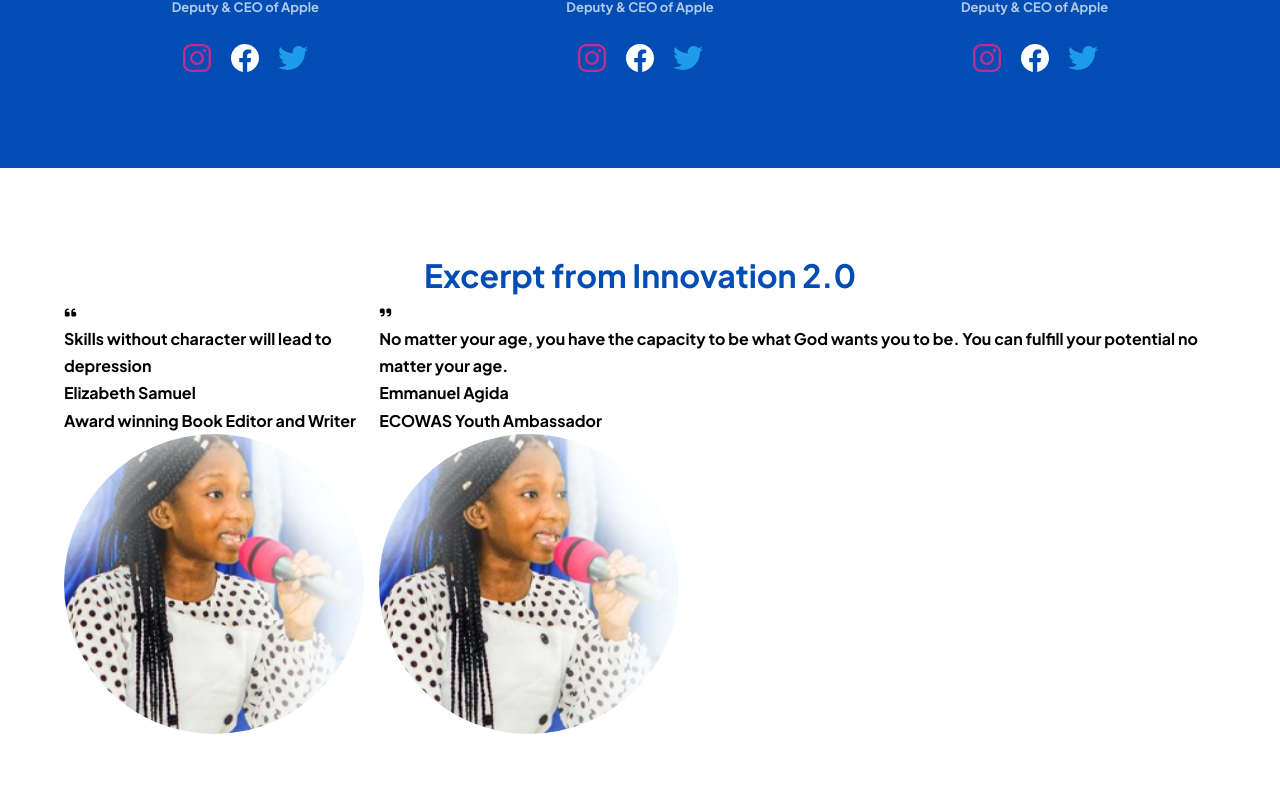
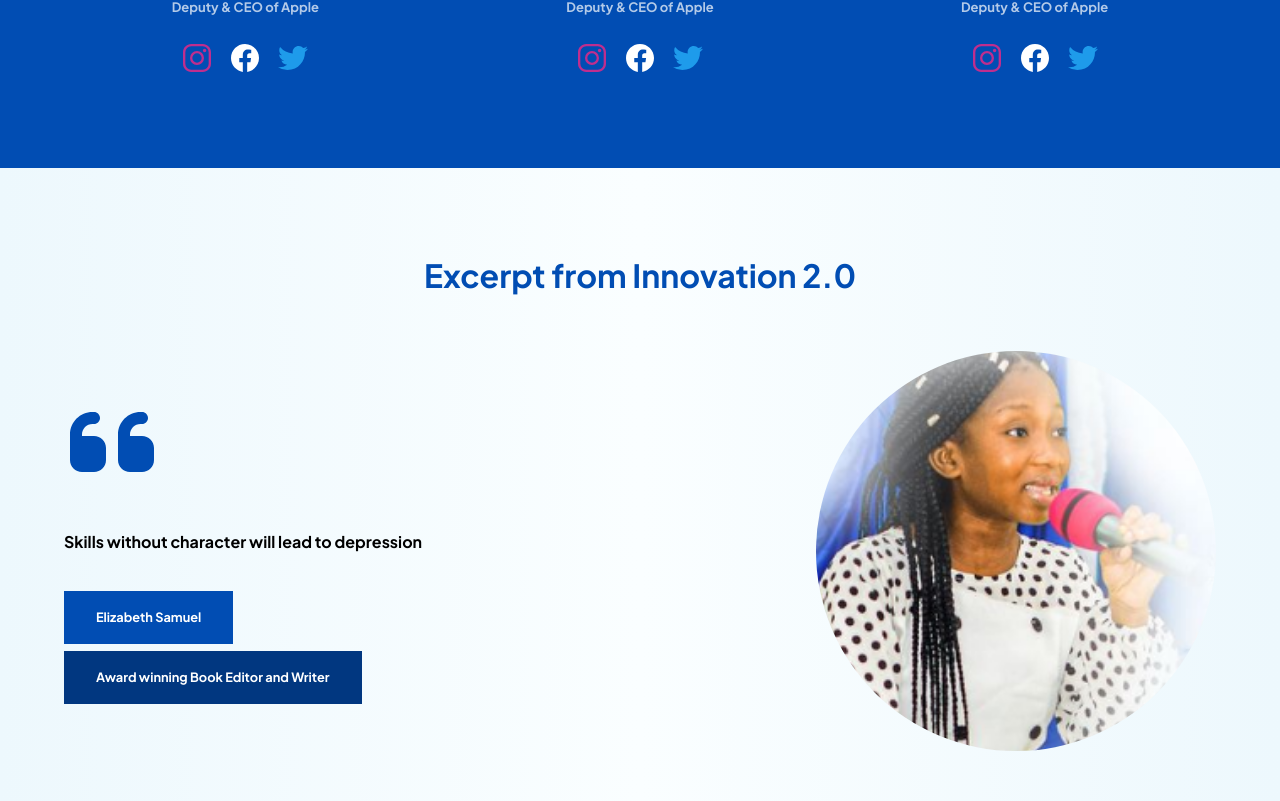
Before and after one commit to tomiwa-adelae/Innovation-3.0, a Next.js app: page / in a window 1280 px wide. Shown: the part 1996-2797 px from the top of the page. Built offline with nearby package versions, Linux system fonts and the light colour scheme; a web font is replaced by a local one.

Commit message:
Made the excerpt section

```diff
--- a/components/Excerpt.jsx
+++ b/components/Excerpt.jsx
@@ -2,55 +2,58 @@ import Image from "next/image";
 import { FaQuoteLeft, FaQuoteRight } from "react-icons/fa6";
 
 const Excerpt = () => {
+	const excerpt = [
+		{
+			name: "Elizabeth Samuel",
+			imagePath: "/elizabeth-samuel.jpg",
+			excerpt: "Skills without character will lead to depression",
+			title: "Award winning Book Editor and Writer",
+			quoteDirection: "left",
+		},
+		{
+			name: "Emmanuel Agida",
+			imagePath: "/emmanuel-agida.jpg",
+			excerpt:
+				"No matter your age, you have the capacity to be what God wants you to be. You can fulfill your potential no matter your age.",
+			title: "ECOWAS Youth Ambassador",
+			quoteDirection: "right",
+		},
+	];
+
 	return (
 		<div className="excerpt-section">
 			<div className="container">
 				<div className="head">
 					<h4>Excerpt from Innovation 2.0</h4>
 				</div>
+
 				<div className="excerpts">
+					{excerpt.map((excerpt) => (
 						<div className="excerpt">
 							<div className="details">
+								{excerpt.quoteDirection === "right" ? (
+									<FaQuoteRight />
+								) : (
 									<FaQuoteLeft />
-							<h5>
-								Skills without character will lead to depression
-							</h5>
-							<div className="name">
-								<h5>Elizabeth Samuel</h5>
-							</div>
-							<div className="award">
-								<h5>Award winning Book Editor and Writer</h5>
+								)}
+								<h5>{excerpt.excerpt}</h5>
+								<div>
+									<span className="name">
+										<h6>{excerpt.name}</h6>
+									</span>
+									<span className="title">
+										<h6>{excerpt.title}</h6>
+									</span>
 								</div>
 							</div>
 							<Image
-							src={"/elizabeth-samuel.jpg"}
-							alt="Elizabeth Samuel"
+								src={excerpt.imagePath}
+								alt={excerpt.name}
 								width={1000}
 								height={1000}
 							/>
 						</div>
-					<div className="excerpt">
-						<div className="details">
-							<FaQuoteRight />
-							<h5>
-								No matter your age, you have the capacity to be
-								what God wants you to be. You can fulfill your
-								potential no matter your age.
-							</h5>
-							<div className="name">
-								<h5>Emmanuel Agida</h5>
-							</div>
-							<div className="award">
-								<h5>ECOWAS Youth Ambassador</h5>
-							</div>
-						</div>
-						<Image
-							src={"/elizabeth-samuel.jpg"}
-							alt="Elizabeth Samuel"
-							width={1000}
-							height={1000}
-						/>
-					</div>
+					))}
 				</div>
 			</div>
 		</div>
--- a/scss/_homepage.scss
+++ b/scss/_homepage.scss
@@ -194,21 +194,81 @@
 
 	.excerpt-section {
 		padding: 5rem 0;
+		background-image: linear-gradient(
+			to right,
+			$light-blue-color,
+			$light-color,
+			$light-blue-color
+		);
 		.head {
 			text-align: center;
 			color: $primary-color;
+			margin-bottom: 3rem;
 		}
 
 		.excerpts {
-			display: flex;
-			align-items: center;
-			justify-content: center;
+			// display: flex;
+			// align-items: center;
+			// justify-content: center;
+			// flex-direction: column;
 
 			.excerpt {
+				display: flex;
+				align-items: center;
+				justify-content: space-between;
+				// background-color: #bf2e8e;
+				// margin: 4rem 0;
+				// color: $white-color;
+
+				.details {
+					width: 60%;
+
+					h5 {
+						margin: 2rem 0;
+					}
+					svg {
+						font-size: 6rem;
+						color: $primary-color;
+					}
+
+					div {
+						display: flex;
+						align-items: flex-start;
+						justify-content: center;
+						flex-direction: column;
+						.name,
+						.title {
+							color: $white-color;
+							padding: 1rem 2rem;
+							margin: 0.2rem 0;
+							// border-radius: $radius;
+							background-color: $primary-color;
+							// width: 100%;
+							display: inline-block;
+						}
+
+						.title {
+							background-color: darken($primary-color, 10%);
+						}
+					}
+				}
+
 				img {
-					width: 300px;
-					height: 300px;
+					width: 400px;
+					height: 400px;
 					border-radius: 100%;
+				}
+			}
+			.excerpt:last-child {
+				// background-color: red;
+				flex-direction: row-reverse;
+				text-align: right;
+				margin-top: 5rem;
+
+				.details {
+					div {
+						align-items: flex-end;
+					}
 				}
 			}
 		}
```
Also changed, not shown: styles/styles.css. Lines whose indentation alone changed are shown as unchanged.
